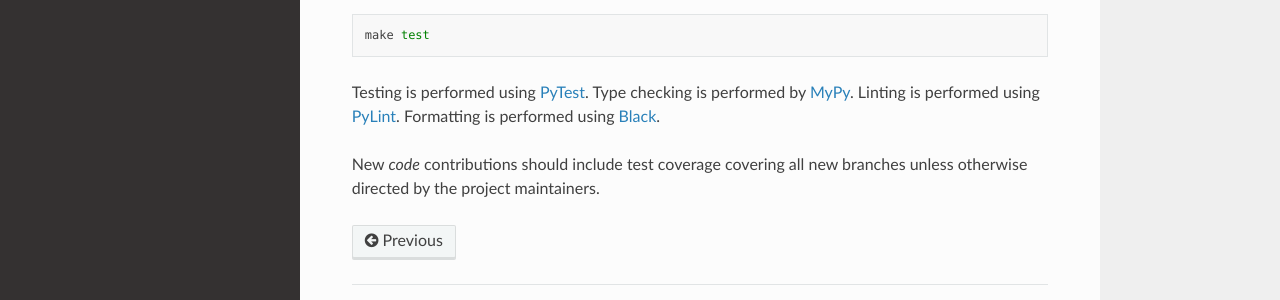
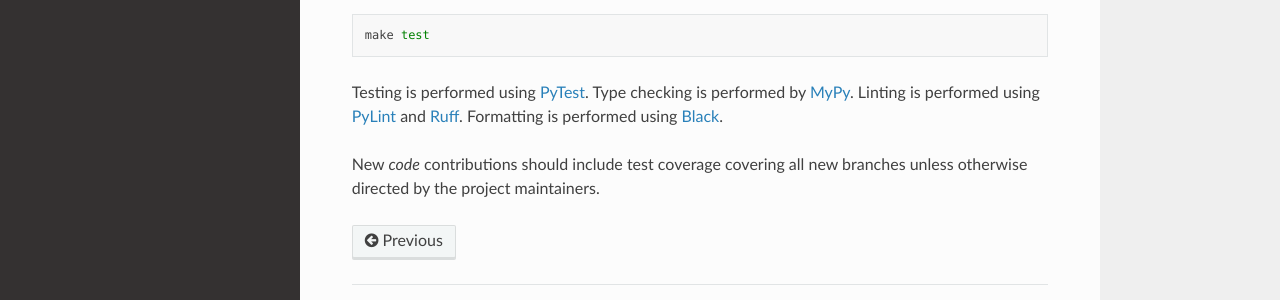
Before and after one commit to basilisp-lang/basilisp, a Sphinx documentation site: the page built from docs/contributing.rst, in a window 1280 px wide and 900 px high, scrolled down 1040 px. Shown: the part 510-810 px from the top of the window. Built offline with Sphinx 7.4.7 and the Read the Docs theme 2.0.0, drawn with Linux system fonts in a browser that asks for light colours.

Commit message:
Documentation

```diff
--- a/docs/contributing.rst
+++ b/docs/contributing.rst
@@ -77,7 +77,7 @@ All three steps can be performed using a provided ``make`` target:
 
 Testing is performed using `PyTest <https://github.com/pytest-dev/pytest/>`_.
 Type checking is performed by `MyPy <http://mypy-lang.org/>`_.
-Linting is performed using `PyLint <https://github.com/pylint-dev/pylint>`_.
+Linting is performed using `PyLint <https://github.com/pylint-dev/pylint>`_ and `Ruff <https://github.com/astral-sh/ruff>`_.
 Formatting is performed using `Black <https://github.com/psf/black>`_.
 
 New *code* contributions should include test coverage covering all new branches unless otherwise directed by the project maintainers.
```
